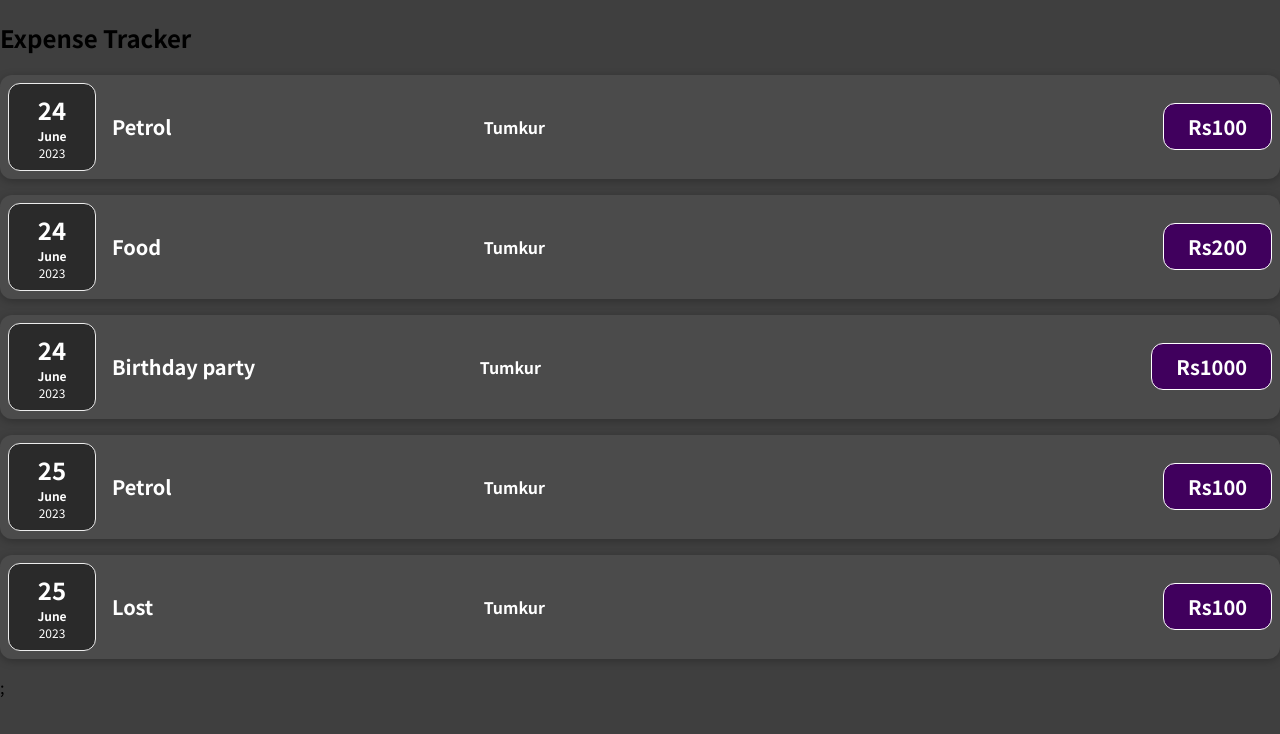
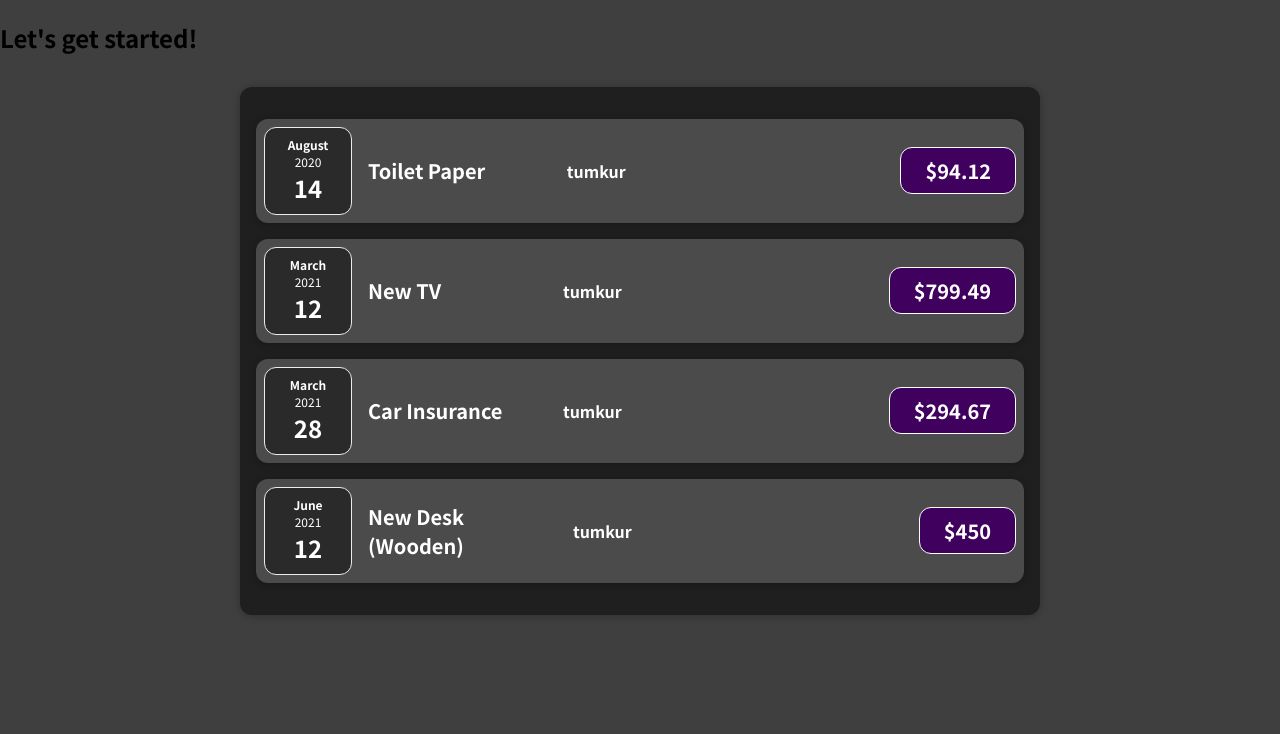
Before and after one commit to Fardeen2001/expense-tracker-in-react, a JavaScript app: page / in a window 1280 px wide. Shown: the top 734 px of the page. Built offline with nearby package versions, Linux system fonts and the light colour scheme.

Commit message:
card components added

```diff
--- a/src/App.js
+++ b/src/App.js
@@ -1,70 +1,41 @@
-import ExpenseItems from "./components/ExpenseItems";
+import Expenses from "./components/Expenses";
 
 function App() {
-  let Expenses = [
+  const expenses = [
     {
-      ExpenseName: "Petrol",
-      ExpensePrice: 100,
-      ExpenseDate: new Date(),
-      LocationOfExpenditure: "Tumkur",
+      id: "e1",
+      title: "Toilet Paper",
+      amount: 94.12,
+      date: new Date(2020, 7, 14),
+      location: "tumkur",
     },
     {
-      ExpenseName: "Food",
-      ExpensePrice: 200,
-      ExpenseDate: new Date(),
-      LocationOfExpenditure: "Tumkur",
+      id: "e2",
+      title: "New TV",
+      amount: 799.49,
+      date: new Date(2021, 2, 12),
+      location: "tumkur",
     },
     {
-      ExpenseName: "Birthday party",
-      ExpensePrice: 1000,
-      ExpenseDate: new Date(),
-      LocationOfExpenditure: "Tumkur",
+      id: "e3",
+      title: "Car Insurance",
+      amount: 294.67,
+      date: new Date(2021, 2, 28),
+      location: "tumkur",
     },
     {
-      ExpenseName: "Petrol",
-      ExpensePrice: 100,
-      ExpenseDate: new Date(2023, 5, 25),
-      LocationOfExpenditure: "Tumkur",
-    },
-    {
-      ExpenseName: "Lost",
-      ExpensePrice: 100,
-      ExpenseDate: new Date(2023, 5, 25),
-      LocationOfExpenditure: "Tumkur",
+      id: "e4",
+      title: "New Desk (Wooden)",
+      amount: 450,
+      date: new Date(2021, 5, 12),
+      location: "tumkur",
     },
   ];
+
   return (
     <div>
-      <h2>Expense Tracker</h2>
-      {Expenses.map((ExpenseList, index) => {
-        return (
-          <ExpenseItems
-            ExpenseName={ExpenseList.ExpenseName}
-            ExpensePrice={ExpenseList.ExpensePrice}
-            ExpenseDate={ExpenseList.ExpenseDate}
-            LocationOfExpenditure={ExpenseList.LocationOfExpenditure}
-          />
-        );
-      })}
-      ;
-      {/* <ExpenseItems
-        ExpenseName={Expenses[1].ExpenseName}
-        ExpensePrice={Expenses[1].ExpensePrice}
-        ExpenseDate={Expenses[1].ExpenseDate}
-        LocationOfExpenditure={Expenses[1].LocationOfExpenditure}
-      />
-      <ExpenseItems
-        ExpenseName={Expenses[2].ExpenseName}
-        ExpensePrice={Expenses[2].ExpensePrice}
-        ExpenseDate={Expenses[2].ExpenseDate}
-        LocationOfExpenditure={Expenses[2].LocationOfExpenditure}
-      />
-      <ExpenseItems
-        ExpenseName={Expenses[3].ExpenseName}
-        ExpensePrice={Expenses[3].ExpensePrice}
-        ExpenseDate={Expenses[3].ExpenseDate}
-        LocationOfExpenditure={Expenses[3].LocationOfExpenditure}
-      /> */}
+      <h2>Let's get started!</h2>
+      <Expenses items={expenses} />
     </div>
   );
 }
--- /dev/null
+++ b/src/components/Card.css
@@ -0,0 +1,4 @@
+.card {
+  border-radius: 12px;
+  box-shadow: 0 1px 8px rgba(0, 0, 0, 0.25);
+}
--- a/src/components/ExpenseDate.js
+++ b/src/components/ExpenseDate.js
@@ -1,14 +1,17 @@
 import "./ExpenseDate.css";
+
 function ExpenseDate(props) {
-  const day = props.ExpenseDate.toLocaleString("en-US", { day: "2-digit" });
-  const month = props.ExpenseDate.toLocaleString("en-US", { month: "long" });
-  const year = props.ExpenseDate.getFullYear();
+  const month = props.date.toLocaleString("en-US", { month: "long" });
+  const day = props.date.toLocaleString("en-US", { day: "2-digit" });
+  const year = props.date.getFullYear();
+
   return (
     <div className="expense-date">
-      <div className="expense-date__day">{day}</div>
       <div className="expense-date__month">{month}</div>
       <div className="expense-date__year">{year}</div>
+      <div className="expense-date__day">{day}</div>
     </div>
   );
 }
+
 export default ExpenseDate;
--- a/src/components/ExpenseDetails.css
+++ b/src/components/ExpenseDetails.css
@@ -7,23 +7,6 @@
   justify-content: flex-start;
   flex: 1;
 }
-
-.expense-item h2 {
-  color: #3a3a3a;
-  font-size: 1rem;
-  flex: 1;
-  margin: 0 1rem;
-  color: white;
-}
-.expense-item__location {
-  color: #3a3a3a;
-  font-size: 1rem;
-  font-weight: bold;
-  flex: 2;
-  margin: 0 1rem;
-  color: white;
-}
-
 .expense-item__price {
   font-size: 1rem;
   font-weight: bold;
@@ -33,7 +16,13 @@
   padding: 0.5rem;
   border-radius: 12px;
 }
-
+.expense-item__location {
+  color: #3a3a3a;
+  font-size: 1rem;
+  flex: 2;
+  margin: 0 1rem;
+  color: white;
+}
 @media (min-width: 580px) {
   .expense-item__description {
     flex-direction: row;
@@ -45,6 +34,9 @@
   .expense-item__description h2 {
     font-size: 1.25rem;
   }
+  .expense-item__description h3 {
+    font-size: 1rem;
+  }
 
   .expense-item__price {
     font-size: 1.25rem;
--- a/src/components/ExpenseDetails.js
+++ b/src/components/ExpenseDetails.js
@@ -2,11 +2,9 @@ import "./ExpenseDetails.css";
 function ExpenseDetails(props) {
   return (
     <div className="expense-item__description">
-      <h2>{props.ExpenseName}</h2>
-      <div className="expense-item__location">
-        {props.LocationOfExpenditure}
-      </div>
-      <div className="expense-item__price">Rs{props.ExpensePrice}</div>
+      <h2>{props.title}</h2>
+      <h3 className="expense-item__location">{props.location}</h3>
+      <div className="expense-item__price">${props.amount}</div>
     </div>
   );
 }
--- a/src/components/ExpenseItems.css
+++ b/src/components/ExpenseItems.css
@@ -2,21 +2,9 @@
   display: flex;
   justify-content: space-between;
   align-items: center;
-  box-shadow: 0 2px 8px rgba(0, 0, 0, 0.25);
   padding: 0.5rem;
   margin: 1rem 0;
-  border-radius: 12px;
   background-color: #4b4b4b;
-}
-
-.expense-item__description {
-  display: flex;
-  flex-direction: column;
-  gap: 1rem;
-  align-items: flex-end;
-  flex-flow: column-reverse;
-  justify-content: flex-start;
-  flex: 1;
 }
 
 .expense-item h2 {
@@ -26,39 +14,9 @@
   margin: 0 1rem;
   color: white;
 }
-.expense-item__location {
-  color: #3a3a3a;
-  font-size: 1rem;
-  font-weight: bold;
-  flex: 2;
-  margin: 0 1rem;
-  color: white;
-}
-
-.expense-item__price {
-  font-size: 1rem;
-  font-weight: bold;
-  color: white;
-  background-color: #40005d;
-  border: 1px solid white;
-  padding: 0.5rem;
-  border-radius: 12px;
-}
 
 @media (min-width: 580px) {
-  .expense-item__description {
-    flex-direction: row;
-    align-items: center;
-    justify-content: flex-start;
-    flex: 1;
-  }
-
   .expense-item__description h2 {
     font-size: 1.25rem;
   }
-
-  .expense-item__price {
-    font-size: 1.25rem;
-    padding: 0.5rem 1.5rem;
-  }
 }
--- a/src/components/ExpenseItems.js
+++ b/src/components/ExpenseItems.js
@@ -1,16 +1,19 @@
 import ExpenseDate from "./ExpenseDate";
+import Card from "./card";
 import ExpenseDetails from "./ExpenseDetails";
 import "./ExpenseItems.css";
-function ExpenseItems(props) {
+
+function ExpenseItem(props) {
   return (
-    <div className="expense-item">
-      <ExpenseDate ExpenseDate={props.ExpenseDate} />
+    <Card className="expense-item">
+      <ExpenseDate date={props.date} />
       <ExpenseDetails
-        ExpenseName={props.ExpenseName}
-        ExpensePrice={props.ExpensePrice}
-        LocationOfExpenditure={props.LocationOfExpenditure}
+        title={props.title}
+        amount={props.amount}
+        location={props.location}
       />
-    </div>
+    </Card>
   );
 }
-export default ExpenseItems;
+
+export default ExpenseItem;
--- /dev/null
+++ b/src/components/Expenses.css
@@ -0,0 +1,7 @@
+.expenses {
+  padding: 1rem;
+  background-color: rgb(31, 31, 31);
+  margin: 2rem auto;
+  width: 50rem;
+  max-width: 95%;
+}
--- /dev/null
+++ b/src/components/Expenses.js
@@ -0,0 +1,38 @@
+import ExpenseItem from "./ExpenseItems";
+import Card from "./card";
+import "./Expenses.css";
+
+function Expenses(props) {
+  return (
+    <Card className="expenses">
+      {props.items.map((item) => (
+        <ExpenseItem
+          title={item.title}
+          amount={item.amount}
+          date={item.date}
+          location={item.location}
+        />
+      ))}
+      {/* <ExpenseItem
+        title={props.items[1].title}
+        amount={props.items[1].amount}
+        date={props.items[1].date}
+        location={props.items[1].location}
+      />
+      <ExpenseItem
+        title={props.items[2].title}
+        amount={props.items[2].amount}
+        date={props.items[2].date}
+        location={props.items[2].location}
+      />
+      <ExpenseItem
+        title={props.items[3].title}
+        amount={props.items[3].amount}
+        date={props.items[3].date}
+        location={props.items[3].location}
+      /> */}
+    </Card>
+  );
+}
+
+export default Expenses;
--- /dev/null
+++ b/src/components/card.js
@@ -0,0 +1,6 @@
+import "./Card.css";
+function Card(props) {
+  let classes = `card ${props.className}`;
+  return <div className={classes}>{props.children}</div>;
+}
+export default Card;
```
